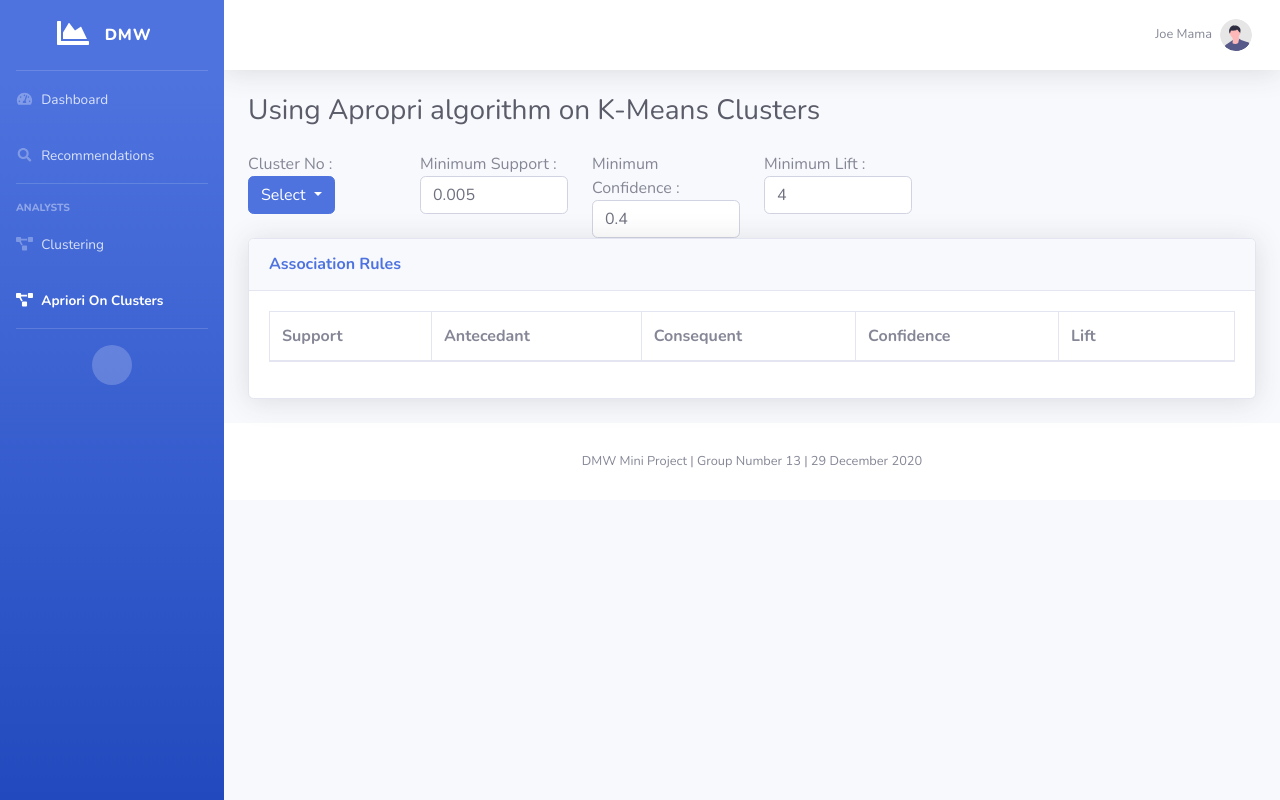
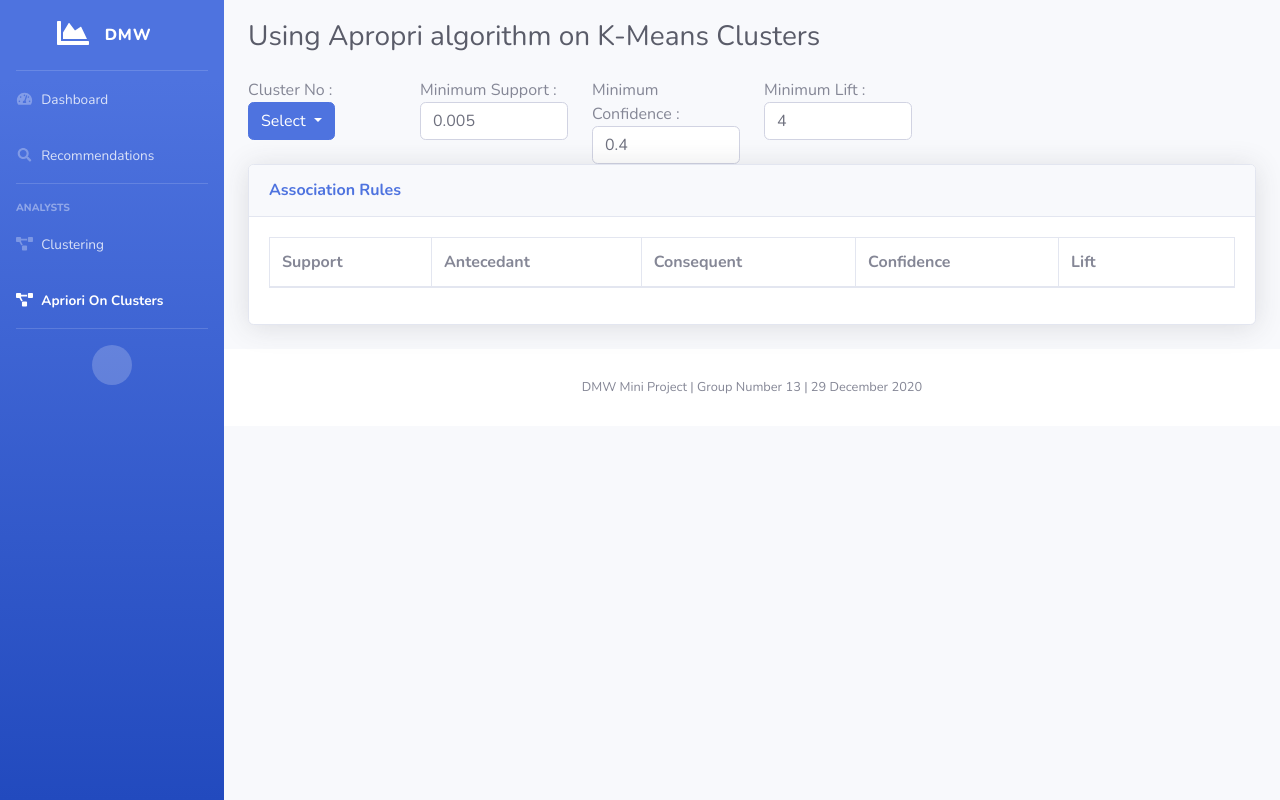
Before and after one commit to paramSonawane/ClusteringApriori, a Django app: page /home/aprOnClustering in a window 1280 px wide. Run offline with Django 3.2, Linux system fonts and the light colour scheme; lists and menus that the app fills with data are empty; some libraries are stand-ins or nearby versions.

Commit message:
disabled top toolbar and increase margin

```diff
--- a/templates/base.html
+++ b/templates/base.html
@@ -43,11 +43,11 @@
             <div id="content">
 
                 <!-- Topbar -->
-                {% include 'partials/_topbar.html' %}
+                {% comment %} {% include 'partials/_topbar.html' %} {% endcomment %}
                 <!-- End of Topbar -->
 
                 <!-- Begin Page Content -->
-                <div class="container-fluid">
+                <div class="container-fluid" style="margin-top:20px;">
 
                     {% block content %}
 
@@ -101,6 +101,7 @@
     <!-- Custom scripts for all pages-->
     <script src="{% static 'js/sb-admin-2.min.js' %}"></script>
 
+
 </body>
 
 </html>
```
